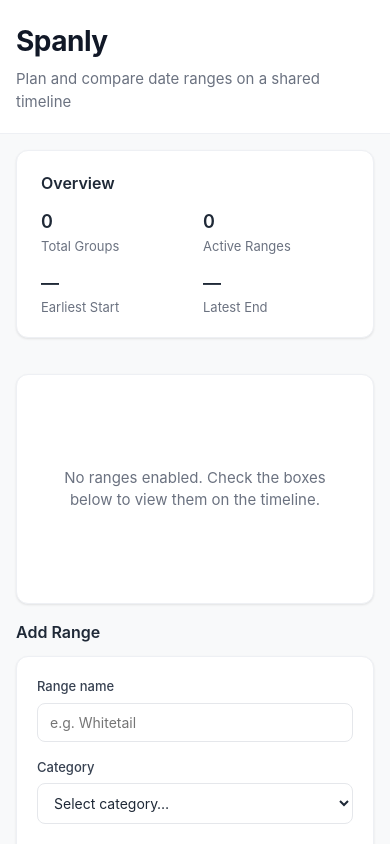
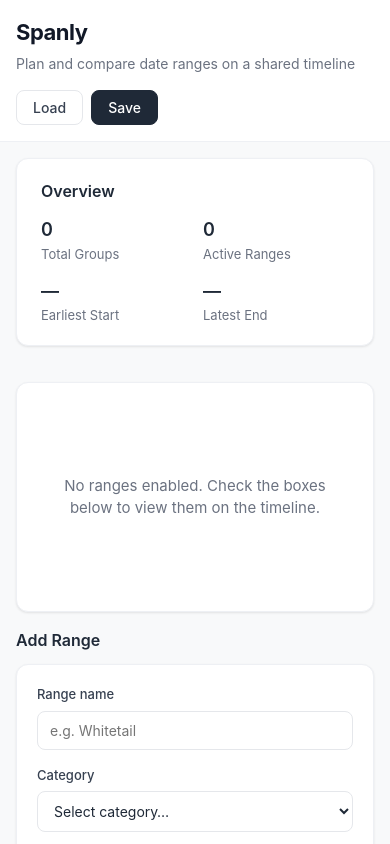
Before and after one commit to TheMustyCow/spanly, a React (Vite) app: page / in a window 390 px wide. Shown: the top 844 px of the page. Built offline with nearby package versions, Linux system fonts and the light colour scheme.

Commit message:
Save and load ability.

```diff
--- a/src/App.css
+++ b/src/App.css
@@ -8,11 +8,19 @@
 .app-header {
   background: #fff;
   border-bottom: 1px solid #eef0f4;
-  padding: 24px 32px;
+  padding: 20px 32px;
+  display: flex;
+  align-items: center;
+  justify-content: space-between;
+  gap: 16px;
+}
+
+.app-header-left {
+  min-width: 0;
 }
 
 .app-header h1 {
-  font-size: 28px;
+  font-size: 24px;
   font-weight: 700;
   color: #111827;
   margin: 0;
@@ -20,9 +28,44 @@
 }
 
 .subtitle {
-  margin: 6px 0 0 0;
-  font-size: 15px;
+  margin: 4px 0 0 0;
+  font-size: 14px;
   color: #6b7280;
+}
+
+.app-header-actions {
+  display: flex;
+  align-items: center;
+  gap: 8px;
+  flex-shrink: 0;
+}
+
+.btn-header {
+  padding: 8px 16px;
+  border-radius: 8px;
+  border: 1px solid #e5e7eb;
+  background: #fff;
+  color: #374151;
+  font-size: 14px;
+  font-weight: 500;
+  cursor: pointer;
+  transition: background 0.15s, border-color 0.15s;
+}
+
+.btn-header:hover {
+  background: #f9fafb;
+  border-color: #d1d5db;
+}
+
+.btn-header-primary {
+  background: #1f2937;
+  color: #fff;
+  border-color: #1f2937;
+}
+
+.btn-header-primary:hover {
+  background: #111827;
+  border-color: #111827;
 }
 
 .app-layout {
@@ -44,6 +87,11 @@
   }
 
   .app-header {
-    padding: 20px 16px;
+    padding: 16px;
+    flex-wrap: wrap;
+  }
+
+  .app-header h1 {
+    font-size: 22px;
   }
 }
--- a/src/App.tsx
+++ b/src/App.tsx
@@ -1,4 +1,4 @@
-import { useState, useEffect } from 'react';
+import { useState, useEffect, useRef } from 'react';
 import type { SeasonRange } from './types';
 import { SEED_DATA } from './data/seed';
 import { ControlPanel } from './components/ControlPanel';
@@ -13,7 +13,7 @@ function loadInitial(): SeasonRange[] {
     const raw = localStorage.getItem(STORAGE_KEY);
     if (raw) {
       const parsed = JSON.parse(raw) as SeasonRange[];
-      if (Array.isArray(parsed) && parsed.length > 0) return parsed;
+      if (Array.isArray(parsed)) return parsed;
     }
   } catch {
     // ignore
@@ -21,18 +21,91 @@ function loadInitial(): SeasonRange[] {
   return [...SEED_DATA];
 }
 
+function isValidSeasonRangeArray(data: unknown): data is SeasonRange[] {
+  if (!Array.isArray(data)) return false;
+  return data.every(
+    (item) =>
+      item &&
+      typeof item === 'object' &&
+      typeof item.id === 'string' &&
+      typeof item.name === 'string' &&
+      Array.isArray(item.ranges) &&
+      typeof item.category === 'string' &&
+      typeof item.color === 'string' &&
+      typeof item.enabled === 'boolean'
+  );
+}
+
 export default function App() {
   const [ranges, setRanges] = useState<SeasonRange[]>(loadInitial);
+  const fileInputRef = useRef<HTMLInputElement>(null);
 
   useEffect(() => {
     localStorage.setItem(STORAGE_KEY, JSON.stringify(ranges));
   }, [ranges]);
 
+  function handleSave() {
+    const blob = new Blob([JSON.stringify(ranges, null, 2)], {
+      type: 'application/json',
+    });
+    const url = URL.createObjectURL(blob);
+    const a = document.createElement('a');
+    a.href = url;
+    a.download = `spanly-timeline-${new Date().toISOString().split('T')[0]}.json`;
+    document.body.appendChild(a);
+    a.click();
+    document.body.removeChild(a);
+    URL.revokeObjectURL(url);
+  }
+
+  function handleLoadClick() {
+    fileInputRef.current?.click();
+  }
+
+  function handleFileChange(e: React.ChangeEvent<HTMLInputElement>) {
+    const file = e.target.files?.[0];
+    if (!file) return;
+
+    const reader = new FileReader();
+    reader.onload = (event) => {
+      try {
+        const text = event.target?.result as string;
+        const parsed = JSON.parse(text);
+        if (isValidSeasonRangeArray(parsed)) {
+          setRanges(parsed);
+        } else {
+          alert('Invalid file format. Please select a valid Spanly timeline JSON file.');
+        }
+      } catch {
+        alert('Could not read file. Make sure it is valid JSON.');
+      }
+    };
+    reader.readAsText(file);
+    e.target.value = '';
+  }
+
   return (
     <div className="app">
       <header className="app-header">
-        <h1>Spanly</h1>
-        <p className="subtitle">Plan and compare date ranges on a shared timeline</p>
+        <div className="app-header-left">
+          <h1>Spanly</h1>
+          <p className="subtitle">Plan and compare date ranges on a shared timeline</p>
+        </div>
+        <div className="app-header-actions">
+          <button className="btn-header" onClick={handleLoadClick}>
+            Load
+          </button>
+          <button className="btn-header btn-header-primary" onClick={handleSave}>
+            Save
+          </button>
+          <input
+            ref={fileInputRef}
+            type="file"
+            accept="application/json,.json"
+            onChange={handleFileChange}
+            style={{ display: 'none' }}
+          />
+        </div>
       </header>
 
       <main className="app-layout">
```
Also changed, not shown: 1 other file (tests, documents, lock files or other folders).
